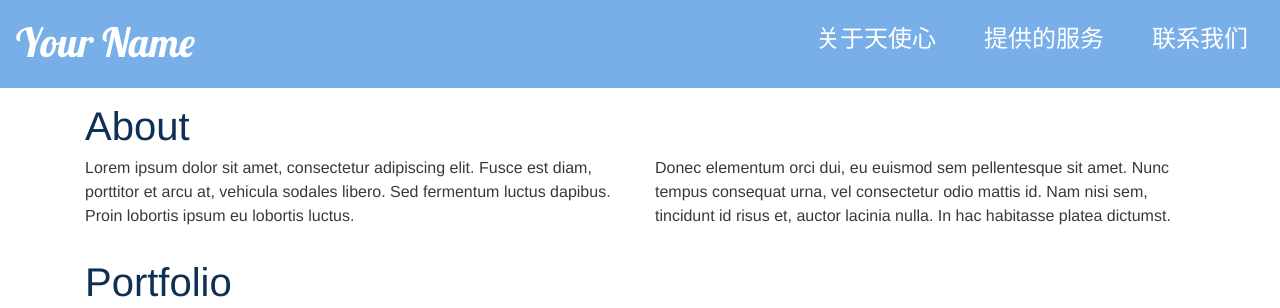
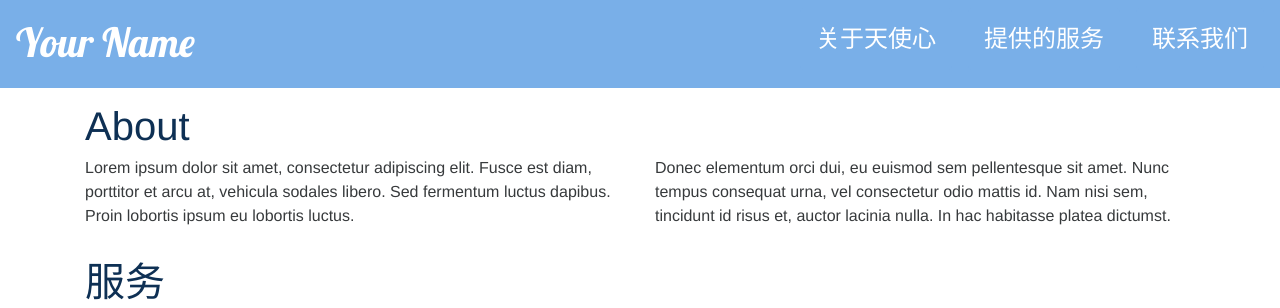
Before and after one commit to jadeGithub/jadeGithub.github.io, a Jekyll site: the page built from index.html, in a window 1280 px wide and 900 px high, scrolled down 498 px, cut to the strip 0-308 px from the top of the window. Built offline with Jekyll 4.4.1, drawn with Linux system fonts in a browser that asks for light colours; nearby versions of some CDN libraries.

Commit message:
Update instagram.html

```diff
--- a/_includes/instagram.html
+++ b/_includes/instagram.html
@@ -1,7 +1,7 @@
 <section class="container container-instagram">
     <div class="row">
         <div class="col-md-12">
-            <h1>Portfolio</h1>
+            <h1>服务</h1>
         </div>
         <div class="col-md-12">
             <!-- Generate such a widget at snapwidget.com for your name -->
```
